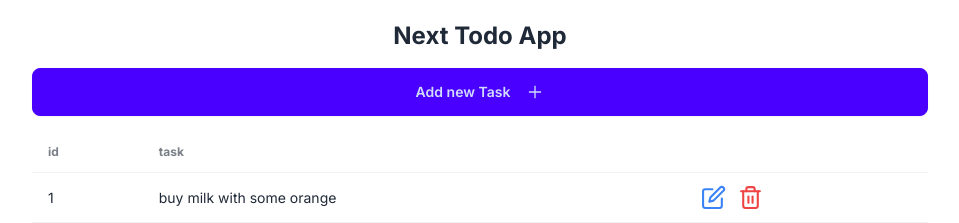
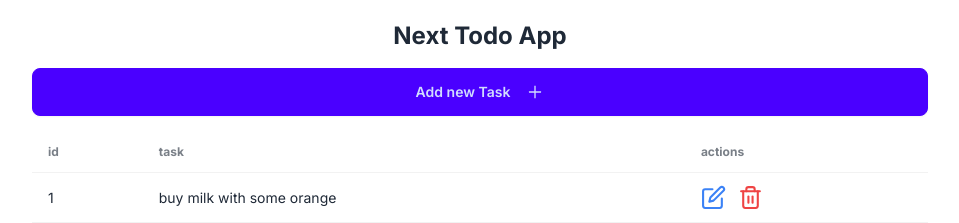
Before and after one commit to NEARworld/next-todo, a Next.js app: page / in a window 1280 px wide. Shown: the top 223 px of the page, without its empty margins (160-1119 px from the left). Built offline with nearby package versions, Linux system fonts and the light colour scheme; data requests are answered from the project's data file.

Commit message:
add actions column

```diff
--- a/app/components/TodoList.tsx
+++ b/app/components/TodoList.tsx
@@ -10,11 +10,11 @@ export const TodoList: FC<Props> = ({ tasks }) => {
   return (
     <div className='overflow-x-auto'>
       <table className='table'>
-        {/* head */}
         <thead>
           <tr>
             <th>id</th>
             <th>task</th>
+            <th>actions</th>
           </tr>
         </thead>
         <tbody>
```
